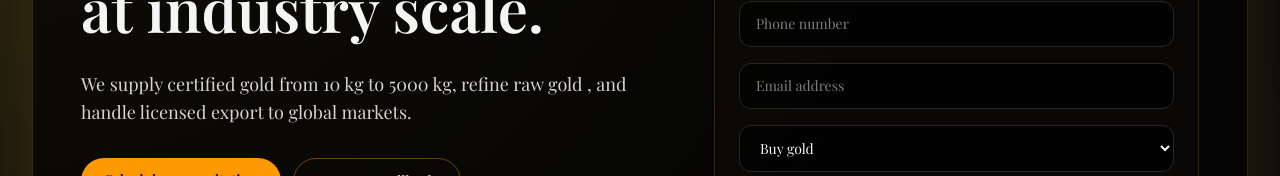
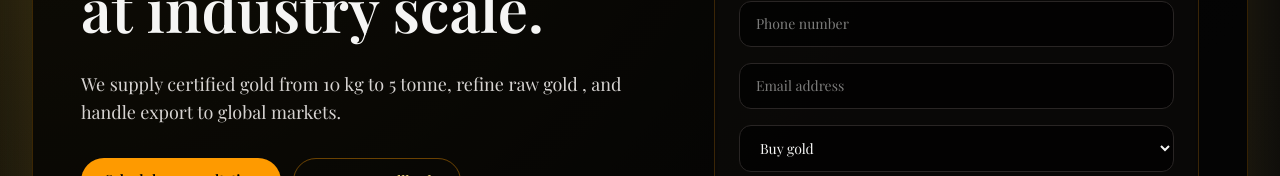
Before and after one commit to AlvinMusonye/gold-Trading-, a React (Vite) app: page / in a window 1280 px wide. Shown: the part 395-571 px from the top of the page. Built offline with nearby package versions, Linux system fonts and the light colour scheme; a web font is replaced by a local one.

Commit message:
Initial commit

```diff
--- a/src/App.jsx
+++ b/src/App.jsx
@@ -166,7 +166,7 @@ function App() {
               Premium gold bars, smelting, and export at industry scale.
             </h1>
             <p className="mt-4 max-w-xl text-base text-stone-300 sm:mt-6 sm:text-lg">
-              We supply certified gold  from 10 kg to 5000 kg, refine raw gold , and handle licensed export to global markets.
+              We supply certified gold  from 10 kg to 5 tonne, refine raw gold , and handle  export to global markets.
             </p>
             <div className="mt-6 flex flex-col gap-3 sm:mt-8 sm:flex-row">
               <a
```
